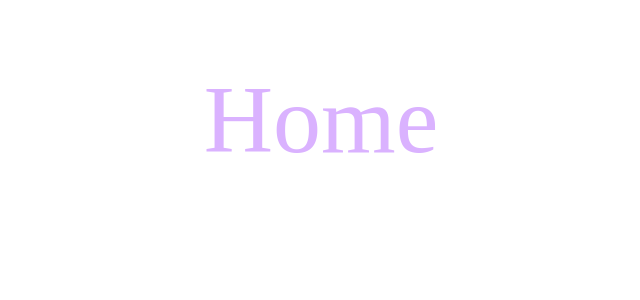
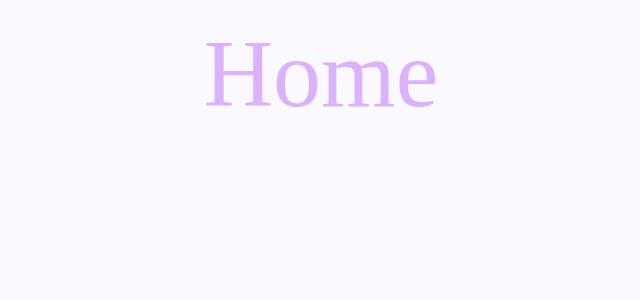
Before and after one commit to Michael-CLF/real-estate, an Angular app: page / in a window 1280 px wide. Shown: the top 300 px of the page, without its empty margins (319-959 px from the left). Built offline with nearby package versions, Linux system fonts and the light colour scheme; a web font is replaced by a local one.

Commit message:
Add Angular Material

```diff
--- a/package.json
+++ b/package.json
@@ -11,10 +11,12 @@
   "private": true,
   "dependencies": {
     "@angular/animations": "^22.0.7",
+    "@angular/cdk": "^22.0.5",
     "@angular/common": "^22.0.7",
     "@angular/compiler": "^22.0.7",
     "@angular/core": "^22.0.7",
     "@angular/forms": "^22.0.7",
+    "@angular/material": "^22.0.5",
     "@angular/platform-browser": "^22.0.7",
     "@angular/platform-browser-dynamic": "^22.0.7",
     "@angular/router": "^22.0.7",
--- a/src/index.html
+++ b/src/index.html
@@ -9,6 +9,10 @@
   <link rel="icon" type="image/x-icon" href="favicon.ico">
   <link href="https://fonts.googleapis.com/css2?family=Imperial+Script&display=swap" rel="stylesheet" />
 
+  <link rel="preconnect" href="https://fonts.googleapis.com">
+  <link rel="preconnect" href="https://fonts.gstatic.com" crossorigin>
+  <link href="https://fonts.googleapis.com/css2?family=Roboto:wght@300;400;500&display=swap" rel="stylesheet">
+  <link href="https://fonts.googleapis.com/icon?family=Material+Icons" rel="stylesheet">
 </head>
 
 <body>
--- a/src/styles.scss
+++ b/src/styles.scss
@@ -1,3 +1,40 @@
+
+// Include theming for Angular Material with `mat.theme()`.
+// This Sass mixin will define CSS variables that are used for styling Angular Material
+// components according to the Material 3 design spec.
+// Learn more about theming and how to use it for your application's
+// custom components at https://material.angular.dev/guide/theming
+@use '@angular/material' as mat;
+
+html {
+  height: 100%;
+  @include mat.theme((
+    color: (
+      primary: mat.$azure-palette,
+      tertiary: mat.$blue-palette,
+    ),
+    typography: Roboto,
+    density: 0,
+  ));
+}
+
+body {
+  // Default the application to a light color theme. This can be changed to
+  // `dark` to enable the dark color theme, or to `light dark` to defer to the
+  // user's system settings.
+  color-scheme: light;
+
+  // Set a default background, font and text colors for the application using
+  // Angular Material's system-level CSS variables. Learn more about these
+  // variables at https://material.angular.dev/guide/system-variables
+  background-color: var(--mat-sys-surface);
+  color: var(--mat-sys-on-surface);
+  font: var(--mat-sys-body-medium);
+
+  // Reset the user agent margin.
+  margin: 0;
+  height: 100%;
+}
 /* You can add global styles to this file, and also import other style files */
 html,
 body {
```
Also changed, not shown: 1 other file (tests, documents, lock files or other folders).
